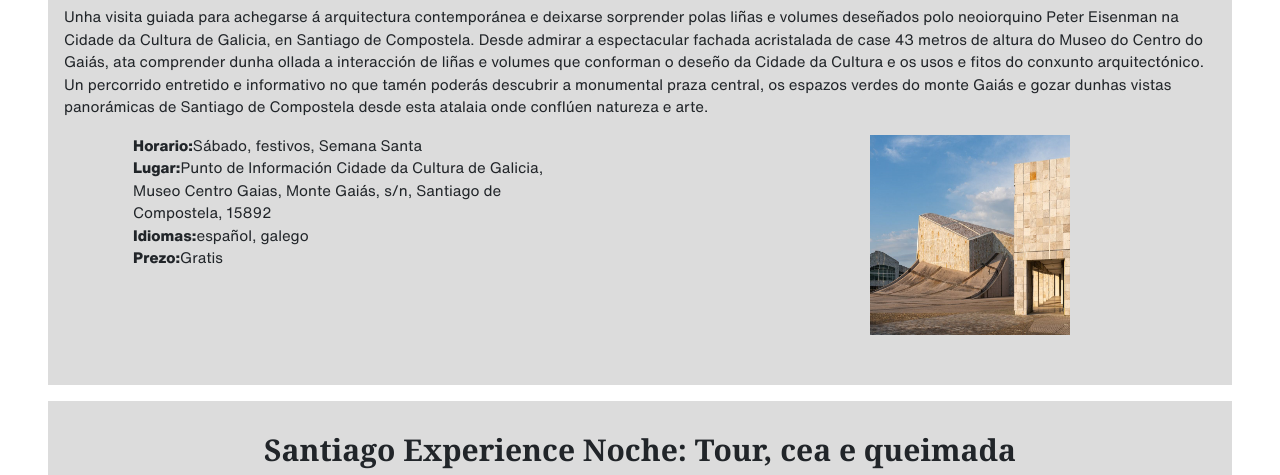
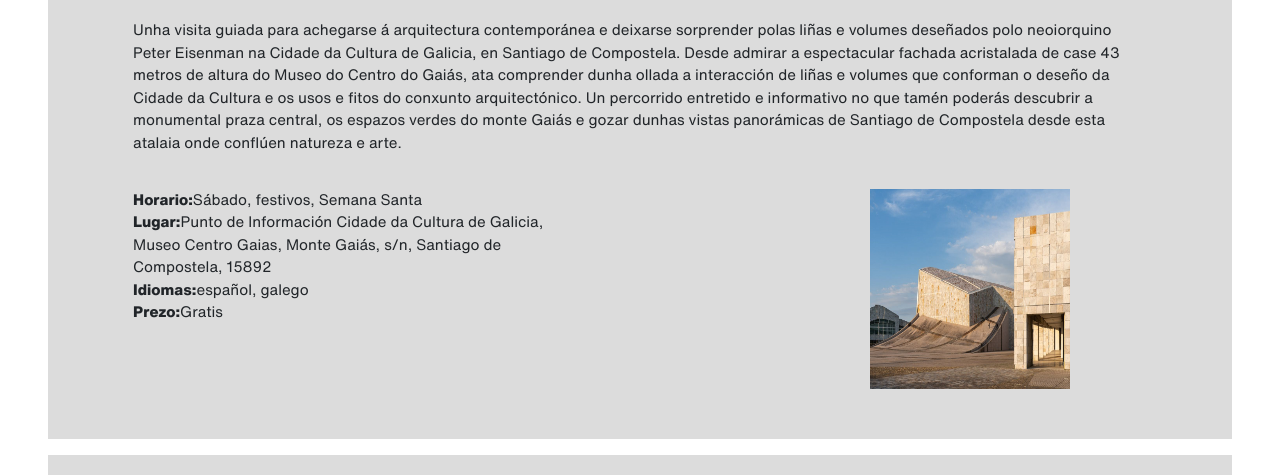
Before and after one commit to braisglopez/Santitour, a website: page src/html/tours.html in a window 1280 px wide. Shown: the part 292-767 px from the top of the page. Drawn offline with nearby package versions, Linux system fonts and the light colour scheme.

Commit message:
Páxina rematada con cambios finais

```diff
--- a/src/css/monumentos_museos.css
+++ b/src/css/monumentos_museos.css
@@ -1,3 +1,7 @@
+p {
+  margin: 3% 6% 0% 6%;
+}
+
 .contenedorCartas {
   display: flex;
   flex-wrap: wrap;
--- a/src/css/tours.css
+++ b/src/css/tours.css
@@ -5,6 +5,9 @@
   align-items: center;
   gap: 1rem;
   padding: 3rem;
+}
+p {
+  margin: 2% 6% 3% 6%;
 }
 
 .caja-grande > * {
@@ -37,43 +40,3 @@
   height: 200px;
   margin: 0% 6% 3% 18%;
 }
-/*
-.imaxe {
-  display: flex;
-  justify-content: center;
-  align-items: center;
-  margin-top: 1rem;
-  margin: 0% 6% 3% 18%;
-}
-
-.imaxe-galeria {
-  position: absolute;
-  width: 200px;
-  height: 200px;
-  opacity: 0;
-  transition: opacity 0.9s ease-in-out;
-}
-
-.imaxe-galeria.mostrando {
-  opacity: 1;
-}
-
-.imaxe2 {
-  display: flex;
-  justify-content: center;
-  align-items: center;
-  margin-top: 1rem;
-  margin: 0% 6% 3% 18%;
-}
-
-.imaxe-galeria2 {
-  position: absolute;
-  width: 200px;
-  height: 200px;
-  opacity: 0;
-  transition: opacity 0.9s ease-in-out;
-}
-
-.imaxe-galeria2.mostrando {
-  opacity: 1;
-}*/
```
Also changed, not shown: src/js/tours.js (+0 -87 lines), src/imagenes/inicio/logo.png (deleted).
